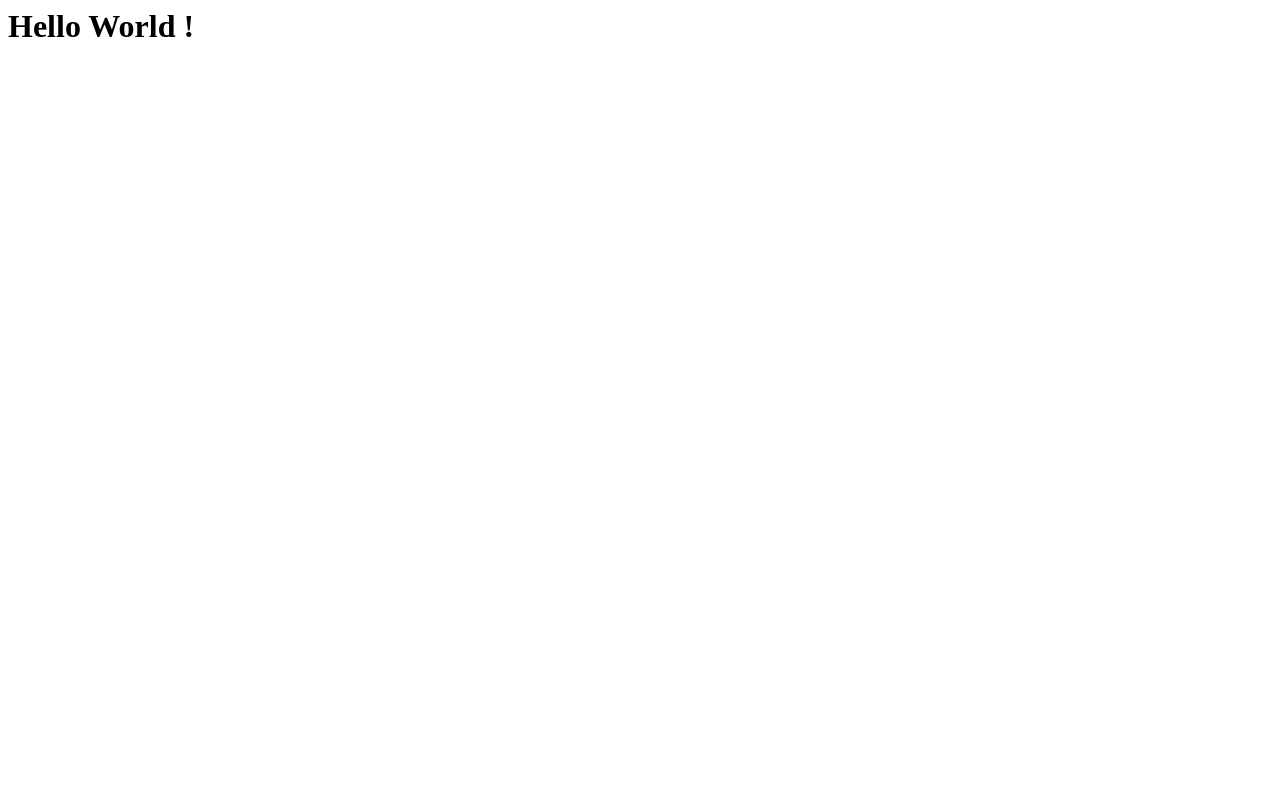
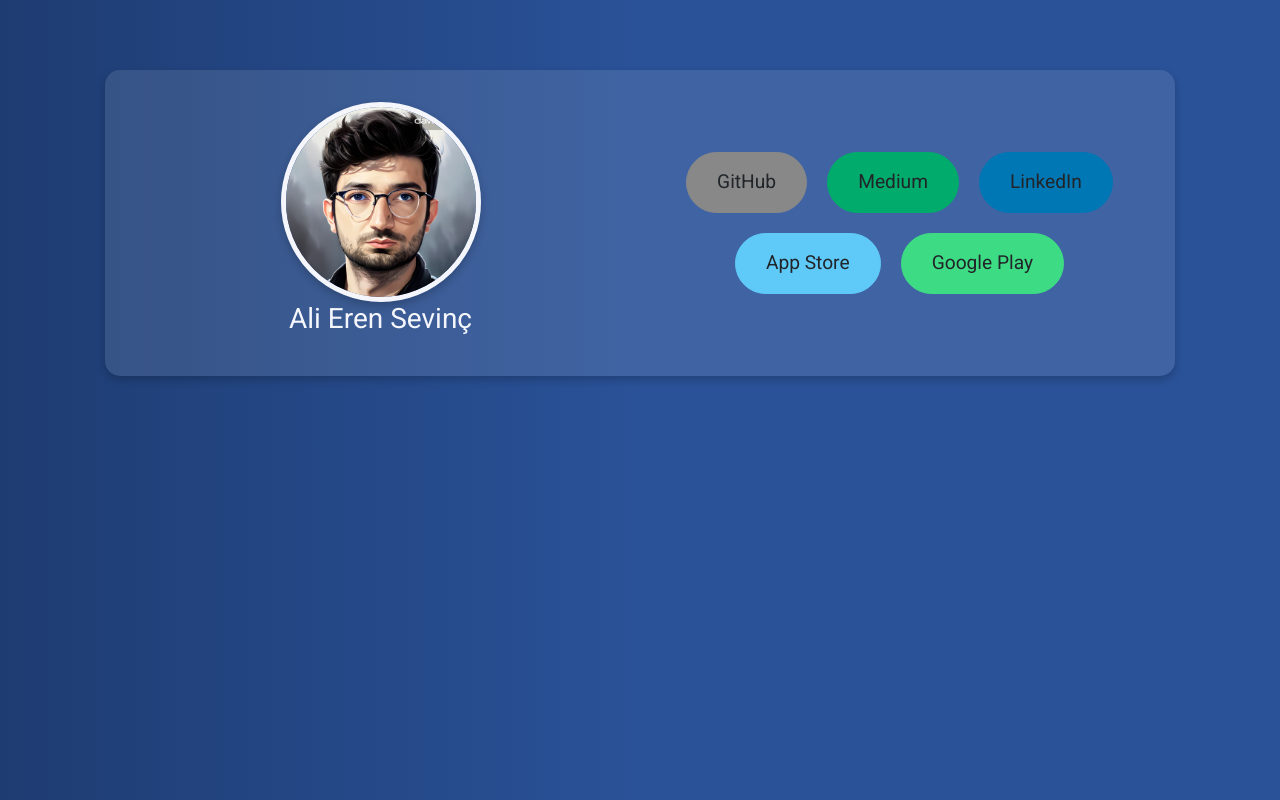
Before and after one commit to alierensevinc/alierensevinc.github.io, a plain HTML site: page index.html in a window 1280 px wide. Drawn offline with nearby package versions, Linux system fonts and the light colour scheme.

Commit message:
index Page init

```diff
--- a/index.html
+++ b/index.html
@@ -1 +1,115 @@
-<h1>Hello World !</h1>
+<!DOCTYPE html>
+<html lang="en">
+<head>
+    <meta charset="UTF-8">
+    <meta name="viewport" content="width=device-width, initial-scale=1.0">
+    <title>Portfolio</title>
+    <!-- Bootstrap CSS -->
+    <link href="https://stackpath.bootstrapcdn.com/bootstrap/4.5.2/css/bootstrap.min.css" rel="stylesheet">
+    <!-- Google Fonts -->
+    <link href="https://fonts.googleapis.com/css2?family=Roboto:wght@400;700&display=swap" rel="stylesheet">
+    <style>
+        body {
+            font-family: 'Roboto', sans-serif;
+            background: linear-gradient(90deg, #1e3c72 0%, #2a5298 50%);
+            color: #f4f6fc;
+            text-align: center;
+            padding: 50px;
+        }
+
+        .portfolio-item {
+            margin: 20px;
+            display: flex;
+            align-items: center;
+            justify-content: center;
+            flex-wrap: wrap;
+        }
+
+        .portfolio-image {
+            height: 200px;
+            width: 200px;
+            border: 5px solid #f4f6fc;
+            border-radius: 50%;
+            box-shadow: 0 4px 8px rgba(0, 0, 0, 0.2);
+        }
+
+        .btn-custom {
+            margin: 10px;
+            padding: 15px 30px;
+            font-size: 1.2em;
+            border-radius: 50px;
+            transition: background-color 0.3s, transform 0.3s;
+        }
+
+        .btn-custom:hover {
+            transform: scale(1.1);
+        }
+
+        .btn-github {
+            background-color: #888;
+            border-color: #888;
+        }
+
+        .btn-medium {
+            background-color: #00ab6c;
+            border-color: #00ab6c;
+        }
+
+        .btn-linkedin {
+            background-color: #0077b5;
+            border-color: #0077b5;
+        }
+
+        .btn-appstore {
+            background-color: #5fc9f8;
+            border-color: #5fc9f8;
+        }
+
+        .btn-googleplay {
+            background-color: #3ddc84;
+            border-color: #3ddc84;
+        }
+
+        .card {
+            background-color: rgba(255, 255, 255, 0.1);
+            border: none;
+            border-radius: 15px;
+            box-shadow: 0 4px 8px rgba(0, 0, 0, 0.2);
+            padding: 32px 16px 32px 16px;
+            margin: 20px;
+            transition: transform 0.3s;
+        }
+
+        .card:hover {
+            transform: scale(1.05);
+        }
+    </style>
+</head>
+<body>
+<div class="container">
+    <div class="row">
+        <div class="col-md-12">
+            <div class="card d-flex flex-column flex-md-row justify-content-around align-items-center">
+                <div class="col-md-6 d-flex flex-column justify-content-center align-items-center mb-4 mb-md-0">
+                    <img src="./avatar.jpg" alt="Portfolio Image" class="portfolio-image rounded-circle">
+                    <h3>Ali Eren Sevinç</h3>
+                </div>
+                <div class="d-flex flex-wrap justify-content-center">
+                    <a href="https://github.com/alierensevinc" class="btn btn-custom btn-github">GitHub</a>
+                    <a href="https://medium.com/@sevinc.aeren" class="btn btn-custom btn-medium">Medium</a>
+                    <a href="https://linkedin.com/in/alierensevinc" class="btn btn-custom btn-linkedin">LinkedIn</a>
+                    <a href="https://apps.apple.com/tr/developer/ali-eren-sevinc/id1751933016?l=tr"
+                       class="btn btn-custom btn-appstore">App Store</a>
+                    <a href="https://play.google.com/store/apps/developer?id=alierensevinc"
+                       class="btn btn-custom btn-googleplay">Google Play</a>
+                </div>
+            </div>
+        </div>
+    </div>
+</div>
+<!-- Bootstrap JS and dependencies -->
+<script src="https://code.jquery.com/jquery-3.5.1.slim.min.js"></script>
+<script src="https://cdn.jsdelivr.net/npm/@popperjs/core@2.5.4/dist/umd/popper.min.js"></script>
+<script src="https://stackpath.bootstrapcdn.com/bootstrap/4.5.2/js/bootstrap.min.js"></script>
+</body>
+</html>
```
Also changed, not shown: app-ads.txt (added), avatar.jpg (added), 1 other file.
